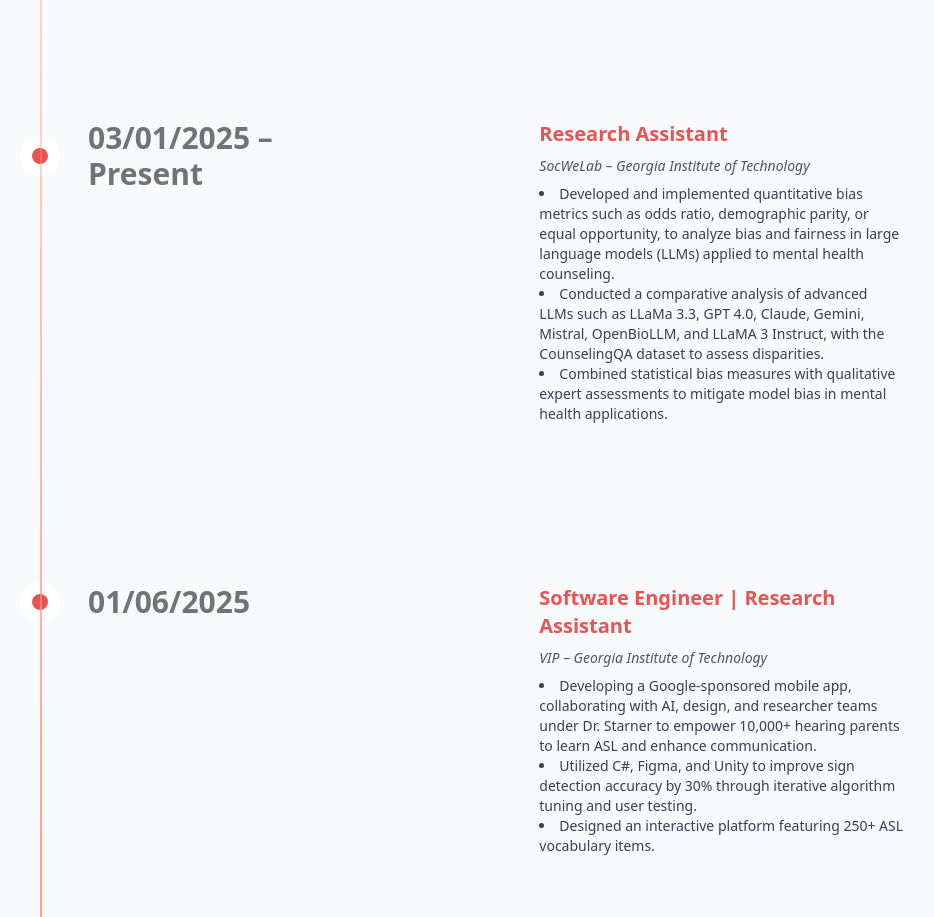
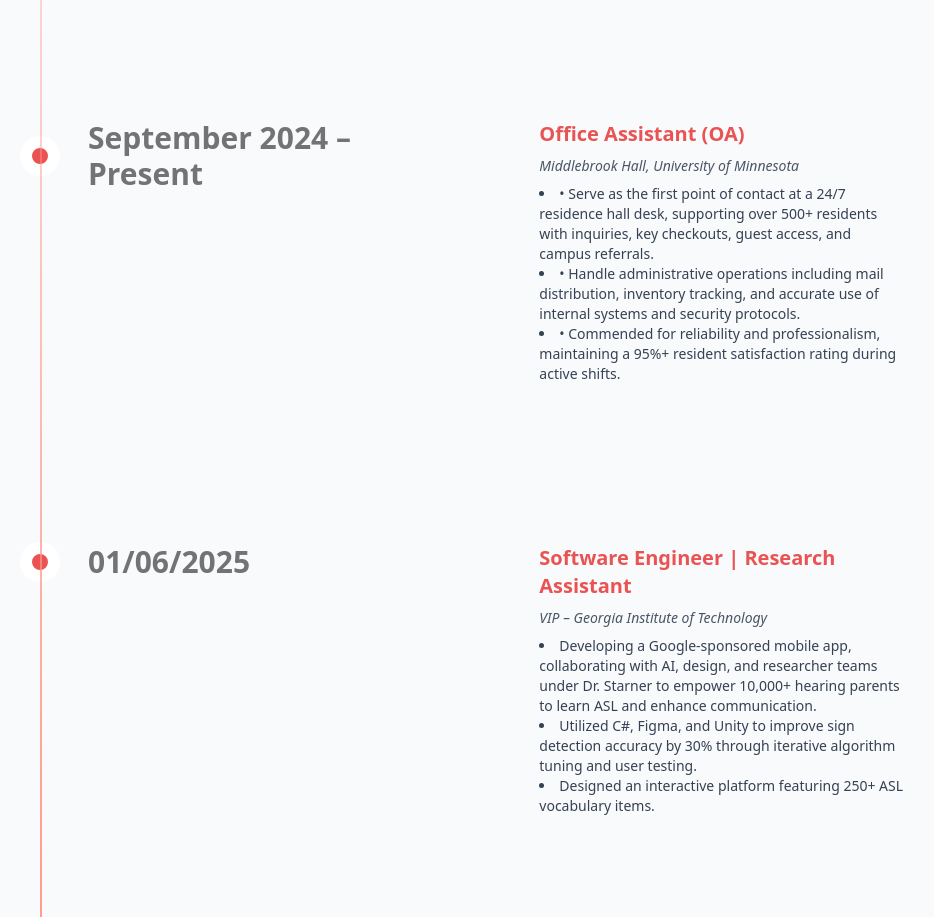
Before and after one commit to Samritakhurana/samrita_portfolio, a React (Vite) app: page / in a window 1280 px wide. Shown: the part 2880-3797 px from the top of the page, without its empty margins (184-1118 px from the left). Built offline with nearby package versions, Linux system fonts and the light colour scheme.

Commit message:
portfolio website

```diff
--- a/src/components/Experience.jsx
+++ b/src/components/Experience.jsx
@@ -15,13 +15,13 @@
     ],
   },
   {
-    company: "SocWeLab – Georgia Institute of Technology",
-    title: "Research Assistant",
-    date: "03/01/2025 – Present",
+    company: "Middlebrook Hall, University of Minnesota",
+    title: "Office Assistant (OA)",
+    date: "September 2024 – Present",
     description: [
-      "Developed and implemented quantitative bias metrics such as odds ratio, demographic parity, or equal opportunity, to analyze bias and fairness in large language models (LLMs) applied to mental health counseling.",
-      "Conducted a comparative analysis of advanced LLMs such as LLaMa 3.3, GPT 4.0, Claude, Gemini, Mistral, OpenBioLLM, and LLaMA 3 Instruct, with the CounselingQA dataset to assess disparities.",
-      "Combined statistical bias measures with qualitative expert assessments to mitigate model bias in mental health applications.",
+      "•	Serve as the first point of contact at a 24/7 residence hall desk, supporting over 500+ residents with inquiries, key checkouts, guest access, and campus referrals.",
+      "•	Handle administrative operations including mail distribution, inventory tracking, and accurate use of internal systems and security protocols.",
+      "•	Commended for reliability and professionalism, maintaining a 95%+ resident satisfaction rating during active shifts.",
     ],
   },
   {
```
Also changed, not shown: 1 other file (tests, documents, lock files or other folders).
